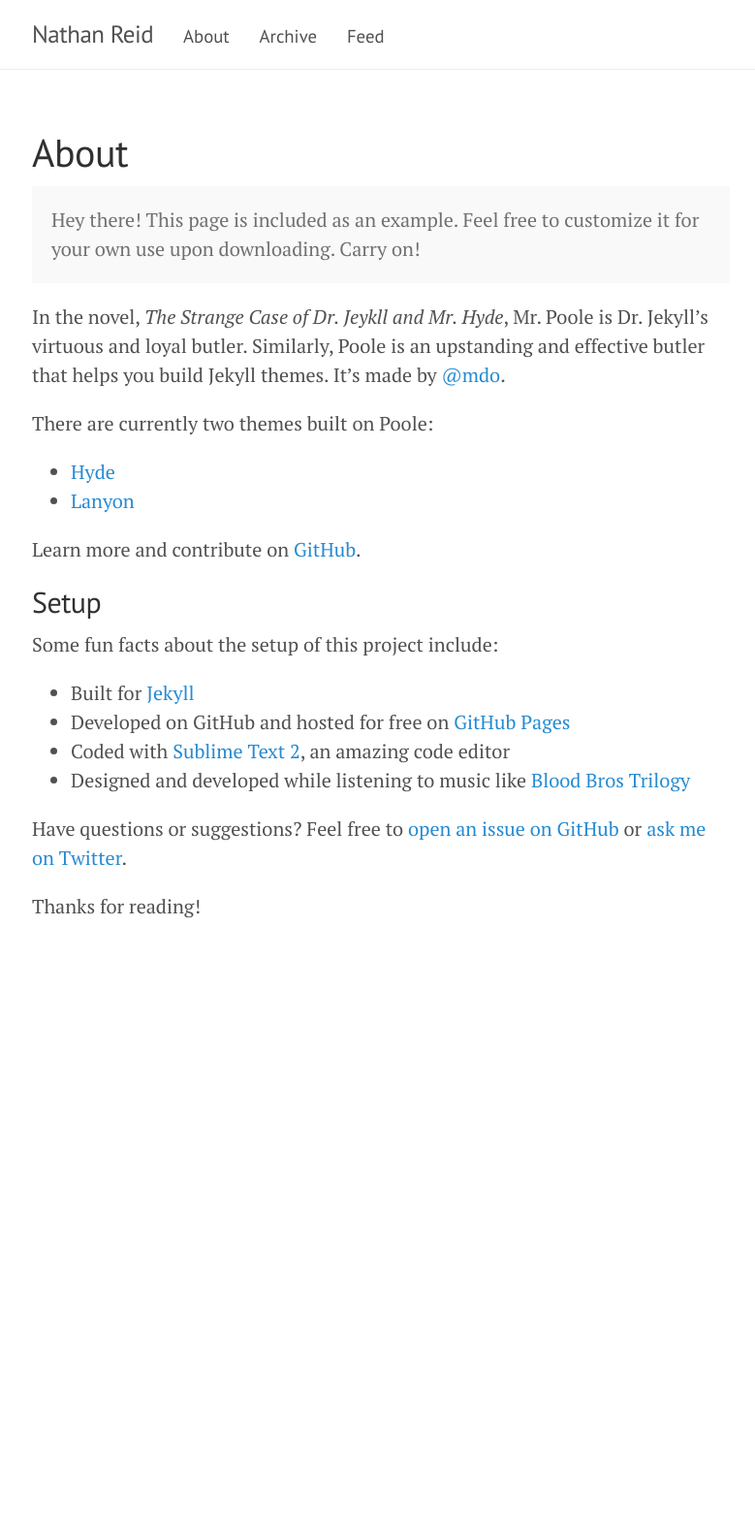
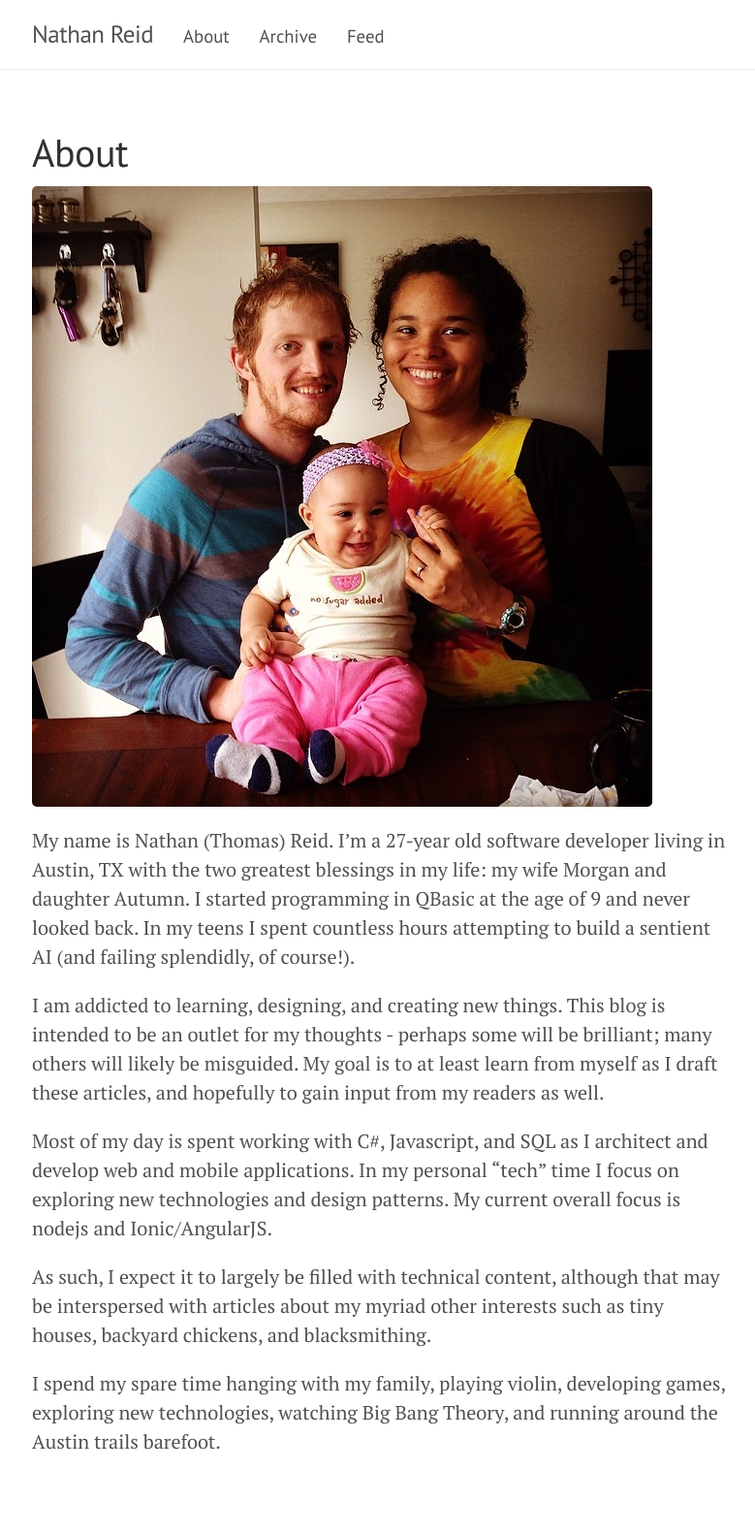
Before and after one commit to nathantreid/nathantreid.github.io, a Jekyll site: the page built from about.md, in a window 1280 px wide. Shown: the whole page at 97% size, without its empty margins (247-1026 px from the left). Built offline with Jekyll 4.4.1, drawn with Linux system fonts in a browser that asks for light colours; Markdown is read by kramdown in place of the engine named in the settings; before the commit the page ends 1030 px from its top, so only the background shows below that.

Commit message:
Personalized about page

```diff
--- a/about.md
+++ b/about.md
@@ -4,28 +4,14 @@ title: About
 permalink: /about/
 ---
 
-<p class="message">
-  Hey there! This page is included as an example. Feel free to customize it for your own use upon downloading. Carry on!
-</p>
+![Family Portrait](/images/family-portrait.jpg)
+My name is Nathan (Thomas) Reid. I'm a 27-year old software developer living in Austin, TX with the two greatest blessings in my life: my wife Morgan and daughter Autumn. I started programming in QBasic at the age of 9 and never looked back.
+In my teens I spent countless hours attempting to build a sentient AI (and failing splendidly, of course!).
 
-In the novel, *The Strange Case of Dr. Jeykll and Mr. Hyde*, Mr. Poole is Dr. Jekyll's virtuous and loyal butler. Similarly, Poole is an upstanding and effective butler that helps you build Jekyll themes. It's made by [@mdo](https://twitter.com/mdo).
+I am addicted to learning, designing, and creating new things. This blog is intended to be an outlet for my thoughts - perhaps some will be brilliant; many others will likely be misguided. My goal is to at least learn from myself as I draft these articles, and hopefully to gain input from my readers as well.
 
-There are currently two themes built on Poole:
+Most of my day is spent working with C#, Javascript, and SQL as I architect and develop web and mobile applications. In my personal "tech" time I focus on exploring new technologies and design patterns. My current overall focus is nodejs and Ionic/AngularJS.
 
-* [Hyde](http://hyde.getpoole.com)
-* [Lanyon](http://lanyon.getpoole.com)
+As such, I expect it to largely be filled with technical content, although that may be interspersed with articles about my myriad other interests such as tiny houses, backyard chickens, and blacksmithing.
 
-Learn more and contribute on [GitHub](https://github.com/poole).
-
-## Setup
-
-Some fun facts about the setup of this project include:
-
-* Built for [Jekyll](http://jekyllrb.com)
-* Developed on GitHub and hosted for free on [GitHub Pages](https://pages.github.com)
-* Coded with [Sublime Text 2](http://sublimetext.com), an amazing code editor
-* Designed and developed while listening to music like [Blood Bros Trilogy](https://soundcloud.com/maddecent/sets/blood-bros-series)
-
-Have questions or suggestions? Feel free to [open an issue on GitHub](https://github.com/poole/issues/new) or [ask me on Twitter](https://twitter.com/mdo).
-
-Thanks for reading!
+I spend my spare time hanging with my family, playing violin, developing games, exploring new technologies, watching Big Bang Theory, and running around the Austin trails barefoot.
```
Also changed, not shown: images/family-portrait.jpg (renamed from images/family-portait.jpg).
